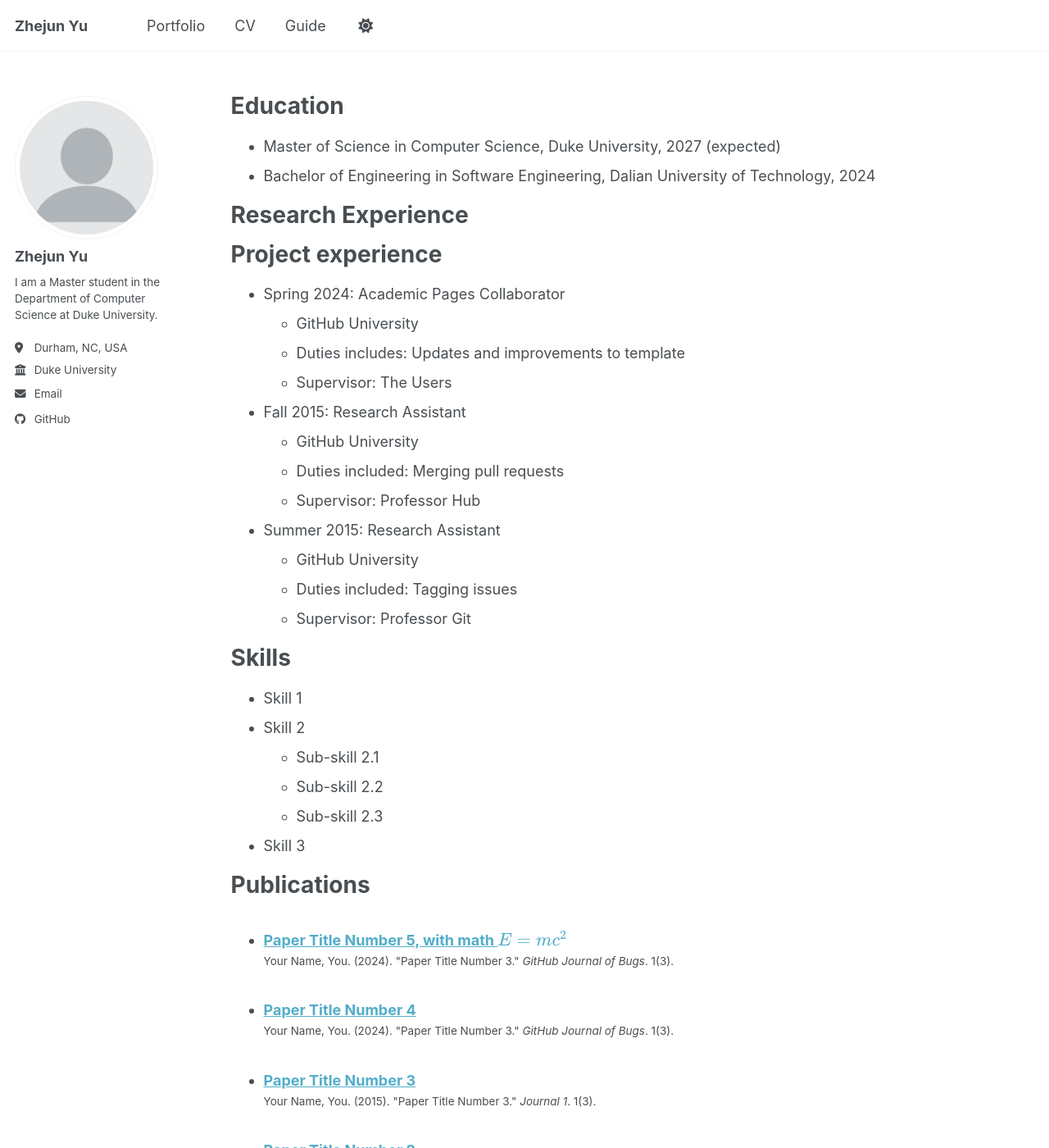
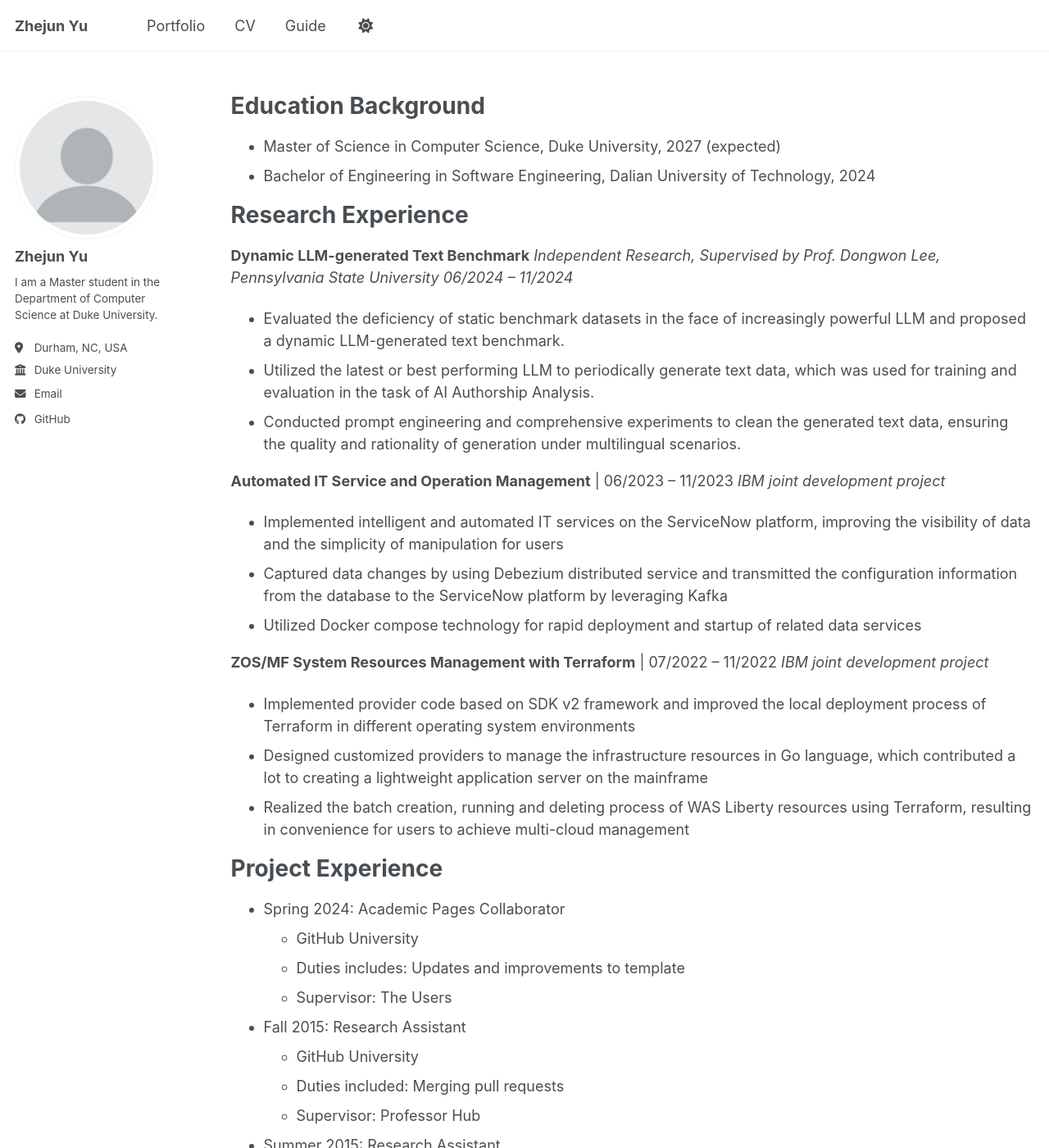
Before and after one commit to unknownyouth/unknownyouth.github.io, a Jekyll site: the page built from _pages/cv.md, in a window 1280 px wide and 1400 px high. Shown: the whole window at 82% size. Built offline with Jekyll 4.4.1, drawn with Linux system fonts in a browser that asks for light colours; a script bundle is joined from its source files by our own code; library files that are not in the unit come from our copies.

Commit message:
Update Research Experience

```diff
--- a/_pages/cv.md
+++ b/_pages/cv.md
@@ -9,14 +9,32 @@ redirect_from:
 
 {% include base_path %}
 
-Education
+Education Background
 ======
 * Master of Science in Computer Science, Duke University, 2027 (expected)
 * Bachelor of Engineering in Software Engineering, Dalian University of Technology, 2024
 
 # Research Experience
+**Dynamic LLM-generated Text Benchmark**
+*Independent Research, Supervised by Prof. Dongwon Lee, Pennsylvania State University* *06/2024 – 11/2024*
 
-Project experience
+* Evaluated the deficiency of static benchmark datasets in the face of increasingly powerful LLM and proposed a dynamic LLM-generated text benchmark.
+* Utilized the latest or best performing LLM to periodically generate text data, which was used for training and evaluation in the task of AI Authorship Analysis.
+* Conducted prompt engineering and comprehensive experiments to clean the generated text data, ensuring the quality and rationality of generation under multilingual scenarios.
+
+**Automated IT Service and Operation Management** | 06/2023 – 11/2023
+*IBM joint development project*
+* Implemented intelligent and automated IT services on the ServiceNow platform, improving the visibility of data and the simplicity of manipulation for users
+* Captured data changes by using Debezium distributed service and transmitted the configuration information from the database to the ServiceNow platform by leveraging Kafka
+* Utilized Docker compose technology for rapid deployment and startup of related data services
+
+**ZOS/MF System Resources Management with Terraform** | 07/2022 – 11/2022
+*IBM joint development project*
+* Implemented provider code based on SDK v2 framework and improved the local deployment process of Terraform in different operating system environments
+* Designed customized providers to manage the infrastructure resources in Go language, which contributed a lot to creating a lightweight application server on the mainframe
+* Realized the batch creation, running and deleting process of WAS Liberty resources using Terraform, resulting in convenience for users to achieve multi-cloud management
+
+Project Experience
 ======
 * Spring 2024: Academic Pages Collaborator
   * GitHub University
```
